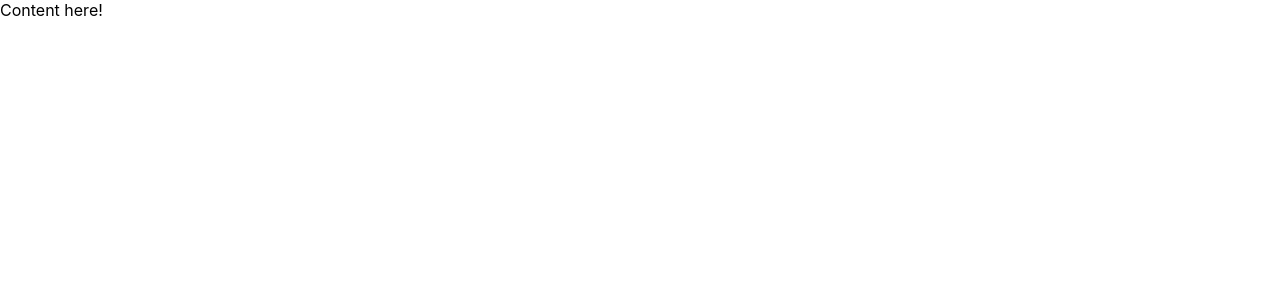
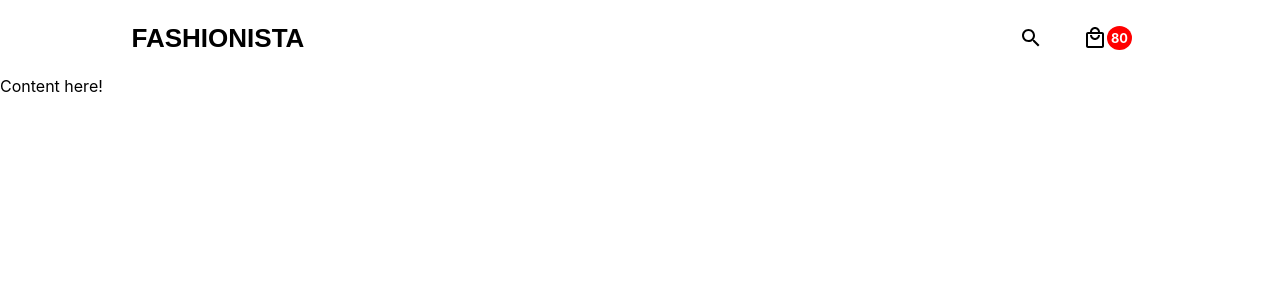
Before and after one commit to Codenation-React/fashionista-time1, a React (Create React App) app: page / in a window 1280 px wide. Shown: the top 300 px of the page. Built offline with nearby package versions, Linux system fonts and the light colour scheme.

Commit message:
feat: header
header adicionado

```diff
--- a/src/App.js
+++ b/src/App.js
@@ -2,6 +2,8 @@ import React from 'react';
 import { Provider } from 'react-redux';
 import { createStore, combineReducers } from 'redux';
 import saleCartReducer from './reducers/saleCart';
+import Navbar from './components/Navbar'
+
 import {
   BrowserRouter as Router,
   Switch,
@@ -10,12 +12,14 @@ import {
 
 import ProductList from './pages/ProductList';
 
+
 let store = createStore(combineReducers({saleCart: saleCartReducer}));
 const App = () => {
   return (
     <Provider store={store}>
       <Router>
         <div className='App'>
+        <Navbar />
         <Switch>
           <Route path='/'>
             <ProductList />
--- /dev/null
+++ b/src/components/Navbar/index.js
@@ -0,0 +1,94 @@
+import React from 'react';
+import Logo from '../../assets/logo-fashionista.svg';
+import styled from 'styled-components'
+import SearchIcon from '@material-ui/icons/Search';
+import LocalMallOutlinedIcon from '@material-ui/icons/LocalMallOutlined';
+
+
+const Header  = styled.header`
+    display: flex;
+    align-items: center;
+    justify-content: center;
+`
+
+const Content = styled.div`
+    width: 80%;
+    display: flex;
+    flex-direction: row;
+    justify-content: space-between;
+`
+const Navlista = styled.ul`
+    display: flex;
+    flex-direction: row;
+    align-items: center;
+    justify-content: space-between;
+
+`
+const Nav = styled.nav`
+    display: flex;
+    flex-direction: column;
+    align-items: center;
+`
+const ListItem = styled.li`
+    list-style: none;
+    margin: 10px 20px;
+`
+const ImgDiv = styled.div`
+     display: flex;
+    align-items: center;
+    justify-content: center;
+`
+
+const Link = styled.a`
+    text-decoration:none;
+    color: #000;
+    display: flex;
+    cursor: pointer;
+`
+const TotalItems = styled.div`
+    border-radius: 50%;
+    background-color: red;
+    width: 25px;
+    height: auto;
+    font-size: 0.8rem;
+    color: white;
+    font-weight: bold;
+    display: flex;
+    justify-content: center;
+    align-items: center;
+
+`
+const mockedData = {
+    totalCart: 80
+}
+
+const Navbar = () => {
+    return (
+        <Header>
+            <Content>
+                <ImgDiv>
+                    <img src={Logo} alt="Logo Fashionista"/>
+                </ImgDiv>
+                <Nav>
+                    <Navlista>
+                        <ListItem>
+                            <Link href="/search">
+                                <SearchIcon/>
+                            </Link>
+                        </ListItem>
+                        <ListItem>
+                            <Link href="/cart">
+                                <LocalMallOutlinedIcon/>
+                                <TotalItems>
+                                    { mockedData.totalCart > 99 ? "+99" : mockedData.totalCart }
+                                </TotalItems>
+                            </Link>
+                        </ListItem>
+                    </Navlista>
+                </Nav>
+            </Content>
+        </Header>
+    )
+}
+
+export default Navbar;
```
Also changed, not shown: src/assets/logo-fashionista.svg (added), src/assets/shopping-bag-solid.svg (added).
